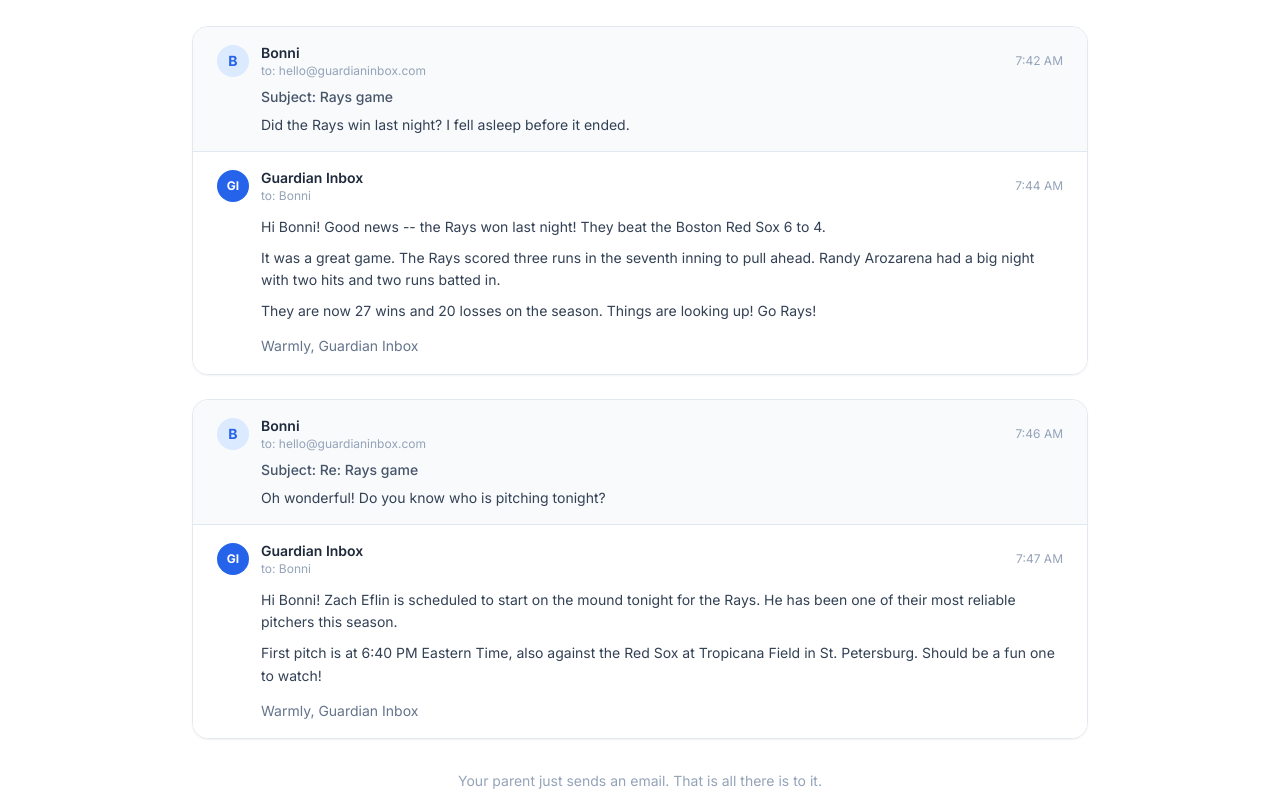
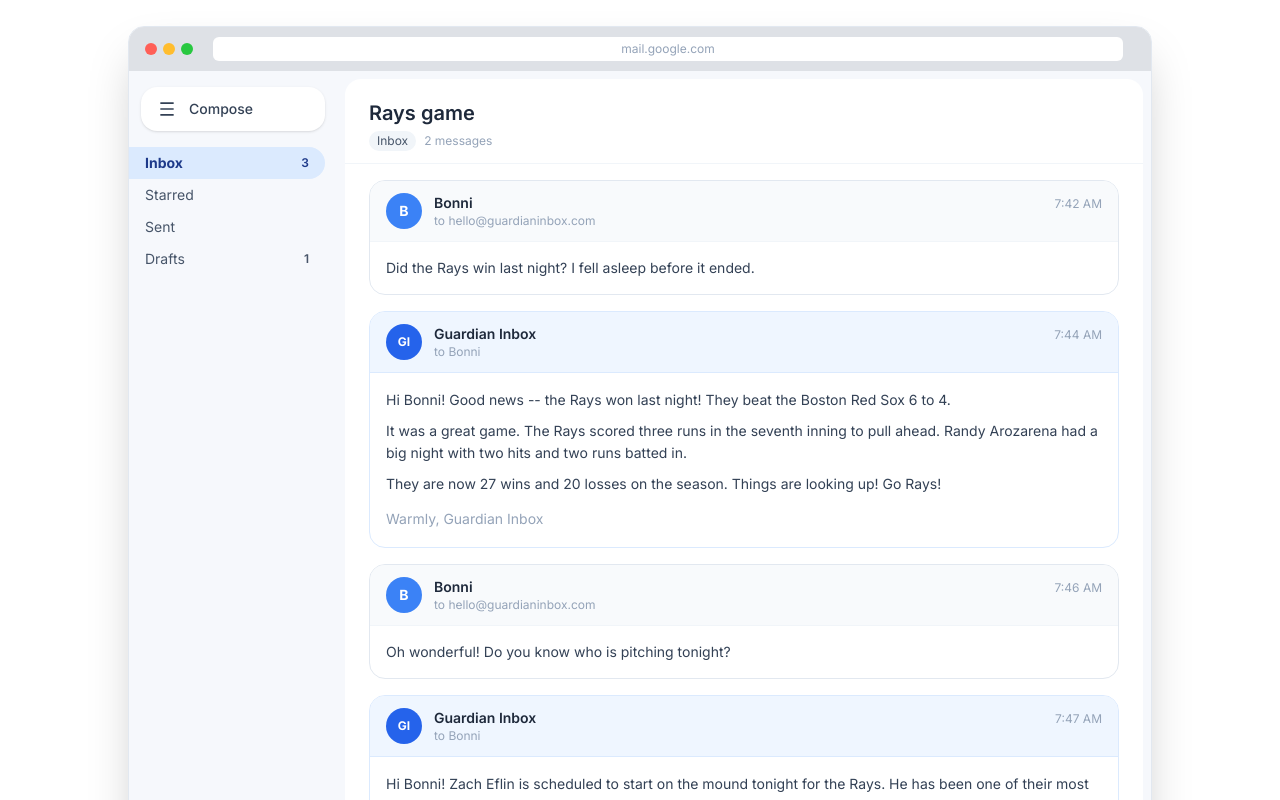
Before and after one commit to tylerheeman-gif/GuardianInboxFront, a Next.js app: page / in a window 1280 px wide. Shown: the part 960-1760 px from the top of the page. Built offline with nearby package versions, Linux system fonts and the light colour scheme.

Commit message:
Redesign email examples as Gmail-style mockup
Co-Authored-By: Claude Sonnet 4.6 <noreply@anthropic.com>

```diff
--- a/app/page.tsx
+++ b/app/page.tsx
@@ -282,88 +282,140 @@ export default function Home() {
 
       {/* Email Examples */}
       <section className="bg-white px-6 py-20 border-t border-slate-100">
-        <div className="max-w-4xl mx-auto">
+        <div className="max-w-5xl mx-auto">
           <div className="text-center mb-12">
             <h2 className="text-3xl sm:text-4xl font-bold text-slate-900 mb-3">See it in action</h2>
             <p className="text-slate-500 text-lg">Your parent emails a question. Guardian Inbox replies in minutes.</p>
           </div>
 
-          <div className="space-y-6">
+          {/* Gmail window */}
+          <div className="rounded-2xl overflow-hidden shadow-2xl border border-slate-200">
 
-            {/* Exchange 1 */}
-            <div className="rounded-2xl border border-slate-200 overflow-hidden shadow-sm">
-              {/* Outgoing */}
-              <div className="bg-slate-50 px-6 py-4 border-b border-slate-200">
-                <div className="flex items-center gap-3 mb-1">
-                  <div className="w-8 h-8 rounded-full bg-blue-100 flex items-center justify-center text-sm font-bold text-blue-600">B</div>
-                  <div>
-                    <p className="text-sm font-semibold text-slate-800">Bonni</p>
-                    <p className="text-xs text-slate-400">to: hello@guardianinbox.com</p>
+            {/* Browser chrome */}
+            <div className="bg-[#DEE1E6] px-4 py-2.5 flex items-center gap-2">
+              <div className="flex gap-1.5">
+                <div className="w-3 h-3 rounded-full bg-[#FF5F57]" />
+                <div className="w-3 h-3 rounded-full bg-[#FFBD2E]" />
+                <div className="w-3 h-3 rounded-full bg-[#28C840]" />
+              </div>
+              <div className="flex-1 mx-3 bg-white rounded-md px-3 py-1 text-xs text-slate-400 text-center">mail.google.com</div>
+            </div>
+
+            {/* Gmail UI */}
+            <div className="flex bg-[#F6F8FC] min-h-[520px]">
+
+              {/* Sidebar */}
+              <div className="w-52 bg-[#F6F8FC] py-4 shrink-0 hidden sm:block">
+                <button className="mx-3 mb-4 flex items-center gap-3 bg-white rounded-2xl shadow px-4 py-3 text-sm font-medium text-slate-700 w-[calc(100%-24px)]">
+                  <svg className="w-5 h-5" viewBox="0 0 24 24" fill="none"><path d="M4 4h16v16H4z" fill="none"/><path d="M20 4H4v2h16V4zm0 7H4v2h16v-2zm0 7H4v2h16v-2z" fill="currentColor"/></svg>
+                  Compose
+                </button>
+                {[
+                  { label: 'Inbox', count: '3', active: true },
+                  { label: 'Starred', count: '' },
+                  { label: 'Sent', count: '' },
+                  { label: 'Drafts', count: '1' },
+                ].map(({ label, count, active }) => (
+                  <div key={label} className={`flex items-center justify-between px-4 py-1.5 rounded-r-full mr-3 text-sm cursor-pointer ${active ? 'bg-blue-100 font-bold text-blue-900' : 'text-slate-600 hover:bg-slate-200'}`}>
+                    <span>{label}</span>
+                    {count && <span className="text-xs font-semibold">{count}</span>}
                   </div>
-                  <span className="ml-auto text-xs text-slate-400">7:42 AM</span>
+                ))}
+              </div>
+
+              {/* Main panel */}
+              <div className="flex-1 bg-white m-2 rounded-2xl overflow-hidden flex flex-col">
+
+                {/* Thread header */}
+                <div className="px-6 pt-5 pb-3 border-b border-slate-100">
+                  <h3 className="text-xl font-semibold text-slate-800">Rays game</h3>
+                  <div className="flex items-center gap-2 mt-1">
+                    <span className="text-xs bg-slate-100 text-slate-600 px-2 py-0.5 rounded-full">Inbox</span>
+                    <span className="text-xs text-slate-400">2 messages</span>
+                  </div>
                 </div>
-                <p className="text-sm font-medium text-slate-600 mt-2 pl-11">Subject: Rays game</p>
-                <p className="text-sm text-slate-700 mt-2 pl-11">Did the Rays win last night? I fell asleep before it ended.</p>
-              </div>
-              {/* Reply */}
-              <div className="bg-white px-6 py-4">
-                <div className="flex items-center gap-3 mb-3">
-                  <div className="w-8 h-8 rounded-full bg-blue-600 flex items-center justify-center shrink-0">
-                    <span className="text-white text-xs font-bold">GI</span>
+
+                <div className="overflow-y-auto flex-1 px-6 py-4 space-y-4">
+
+                  {/* Email 1: Bonni to Guardian Inbox */}
+                  <div className="border border-slate-200 rounded-2xl overflow-hidden">
+                    <div className="flex items-center gap-3 px-4 py-3 bg-slate-50 border-b border-slate-100">
+                      <div className="w-9 h-9 rounded-full bg-blue-500 flex items-center justify-center text-white text-sm font-bold shrink-0">B</div>
+                      <div className="flex-1 min-w-0">
+                        <div className="flex items-baseline justify-between">
+                          <span className="text-sm font-semibold text-slate-800">Bonni</span>
+                          <span className="text-xs text-slate-400 shrink-0 ml-2">7:42 AM</span>
+                        </div>
+                        <p className="text-xs text-slate-400 truncate">to hello@guardianinbox.com</p>
+                      </div>
+                    </div>
+                    <div className="px-4 py-4 text-sm text-slate-700">
+                      Did the Rays win last night? I fell asleep before it ended.
+                    </div>
                   </div>
-                  <div>
-                    <p className="text-sm font-semibold text-slate-800">Guardian Inbox</p>
-                    <p className="text-xs text-slate-400">to: Bonni</p>
+
+                  {/* Reply 1: Guardian Inbox to Bonni */}
+                  <div className="border border-blue-100 rounded-2xl overflow-hidden">
+                    <div className="flex items-center gap-3 px-4 py-3 bg-blue-50 border-b border-blue-100">
+                      <div className="w-9 h-9 rounded-full bg-blue-600 flex items-center justify-center text-white text-xs font-bold shrink-0">GI</div>
+                      <div className="flex-1 min-w-0">
+                        <div className="flex items-baseline justify-between">
+                          <span className="text-sm font-semibold text-slate-800">Guardian Inbox</span>
+                          <span className="text-xs text-slate-400 shrink-0 ml-2">7:44 AM</span>
+                        </div>
+                        <p className="text-xs text-slate-400 truncate">to Bonni</p>
+                      </div>
+                    </div>
+                    <div className="px-4 py-4 text-sm text-slate-700 space-y-2 leading-relaxed">
+                      <p>Hi Bonni! Good news -- the Rays won last night! They beat the Boston Red Sox 6 to 4.</p>
+                      <p>It was a great game. The Rays scored three runs in the seventh inning to pull ahead. Randy Arozarena had a big night with two hits and two runs batted in.</p>
+                      <p>They are now 27 wins and 20 losses on the season. Things are looking up! Go Rays!</p>
+                      <p className="text-slate-400 pt-1">Warmly, Guardian Inbox</p>
+                    </div>
                   </div>
-                  <span className="ml-auto text-xs text-slate-400">7:44 AM</span>
-                </div>
-                <div className="pl-11 text-sm text-slate-700 space-y-2 leading-relaxed">
-                  <p>Hi Bonni! Good news -- the Rays won last night! They beat the Boston Red Sox 6 to 4.</p>
-                  <p>It was a great game. The Rays scored three runs in the seventh inning to pull ahead. Randy Arozarena had a big night with two hits and two runs batted in.</p>
-                  <p>They are now 27 wins and 20 losses on the season. Things are looking up! Go Rays!</p>
-                  <p className="text-slate-500 pt-1">Warmly, Guardian Inbox</p>
+
+                  {/* Email 2: Bonni follow-up */}
+                  <div className="border border-slate-200 rounded-2xl overflow-hidden">
+                    <div className="flex items-center gap-3 px-4 py-3 bg-slate-50 border-b border-slate-100">
+                      <div className="w-9 h-9 rounded-full bg-blue-500 flex items-center justify-center text-white text-sm font-bold shrink-0">B</div>
+                      <div className="flex-1 min-w-0">
+                        <div className="flex items-baseline justify-between">
+                          <span className="text-sm font-semibold text-slate-800">Bonni</span>
+                          <span className="text-xs text-slate-400 shrink-0 ml-2">7:46 AM</span>
+                        </div>
+                        <p className="text-xs text-slate-400 truncate">to hello@guardianinbox.com</p>
+                      </div>
+                    </div>
+                    <div className="px-4 py-4 text-sm text-slate-700">
+                      Oh wonderful! Do you know who is pitching tonight?
+                    </div>
+                  </div>
+
+                  {/* Reply 2: Guardian Inbox */}
+                  <div className="border border-blue-100 rounded-2xl overflow-hidden">
+                    <div className="flex items-center gap-3 px-4 py-3 bg-blue-50 border-b border-blue-100">
+                      <div className="w-9 h-9 rounded-full bg-blue-600 flex items-center justify-center text-white text-xs font-bold shrink-0">GI</div>
+                      <div className="flex-1 min-w-0">
+                        <div className="flex items-baseline justify-between">
+                          <span className="text-sm font-semibold text-slate-800">Guardian Inbox</span>
+                          <span className="text-xs text-slate-400 shrink-0 ml-2">7:47 AM</span>
+                        </div>
+                        <p className="text-xs text-slate-400 truncate">to Bonni</p>
+                      </div>
+                    </div>
+                    <div className="px-4 py-4 text-sm text-slate-700 space-y-2 leading-relaxed">
+                      <p>Hi Bonni! Zach Eflin is scheduled to start on the mound tonight for the Rays. He has been one of their most reliable pitchers this season.</p>
+                      <p>First pitch is at 6:40 PM Eastern Time, also against the Red Sox at Tropicana Field in St. Petersburg. Should be a fun one to watch!</p>
+                      <p className="text-slate-400 pt-1">Warmly, Guardian Inbox</p>
+                    </div>
+                  </div>
+
                 </div>
               </div>
             </div>
-
-            {/* Exchange 2 */}
-            <div className="rounded-2xl border border-slate-200 overflow-hidden shadow-sm">
-              {/* Outgoing */}
-              <div className="bg-slate-50 px-6 py-4 border-b border-slate-200">
-                <div className="flex items-center gap-3 mb-1">
-                  <div className="w-8 h-8 rounded-full bg-blue-100 flex items-center justify-center text-sm font-bold text-blue-600">B</div>
-                  <div>
-                    <p className="text-sm font-semibold text-slate-800">Bonni</p>
-                    <p className="text-xs text-slate-400">to: hello@guardianinbox.com</p>
-                  </div>
-                  <span className="ml-auto text-xs text-slate-400">7:46 AM</span>
-                </div>
-                <p className="text-sm font-medium text-slate-600 mt-2 pl-11">Subject: Re: Rays game</p>
-                <p className="text-sm text-slate-700 mt-2 pl-11">Oh wonderful! Do you know who is pitching tonight?</p>
-              </div>
-              {/* Reply */}
-              <div className="bg-white px-6 py-4">
-                <div className="flex items-center gap-3 mb-3">
-                  <div className="w-8 h-8 rounded-full bg-blue-600 flex items-center justify-center shrink-0">
-                    <span className="text-white text-xs font-bold">GI</span>
-                  </div>
-                  <div>
-                    <p className="text-sm font-semibold text-slate-800">Guardian Inbox</p>
-                    <p className="text-xs text-slate-400">to: Bonni</p>
-                  </div>
-                  <span className="ml-auto text-xs text-slate-400">7:47 AM</span>
-                </div>
-                <div className="pl-11 text-sm text-slate-700 space-y-2 leading-relaxed">
-                  <p>Hi Bonni! Zach Eflin is scheduled to start on the mound tonight for the Rays. He has been one of their most reliable pitchers this season.</p>
-                  <p>First pitch is at 6:40 PM Eastern Time, also against the Red Sox at Tropicana Field in St. Petersburg. Should be a fun one to watch!</p>
-                  <p className="text-slate-500 pt-1">Warmly, Guardian Inbox</p>
-                </div>
-              </div>
-            </div>
-
           </div>
 
-          <p className="text-center text-slate-400 text-sm mt-8">Your parent just sends an email. That is all there is to it.</p>
+          <p className="text-center text-slate-400 text-sm mt-6">Your parent just sends an email. That is all there is to it.</p>
         </div>
       </section>
 
```
